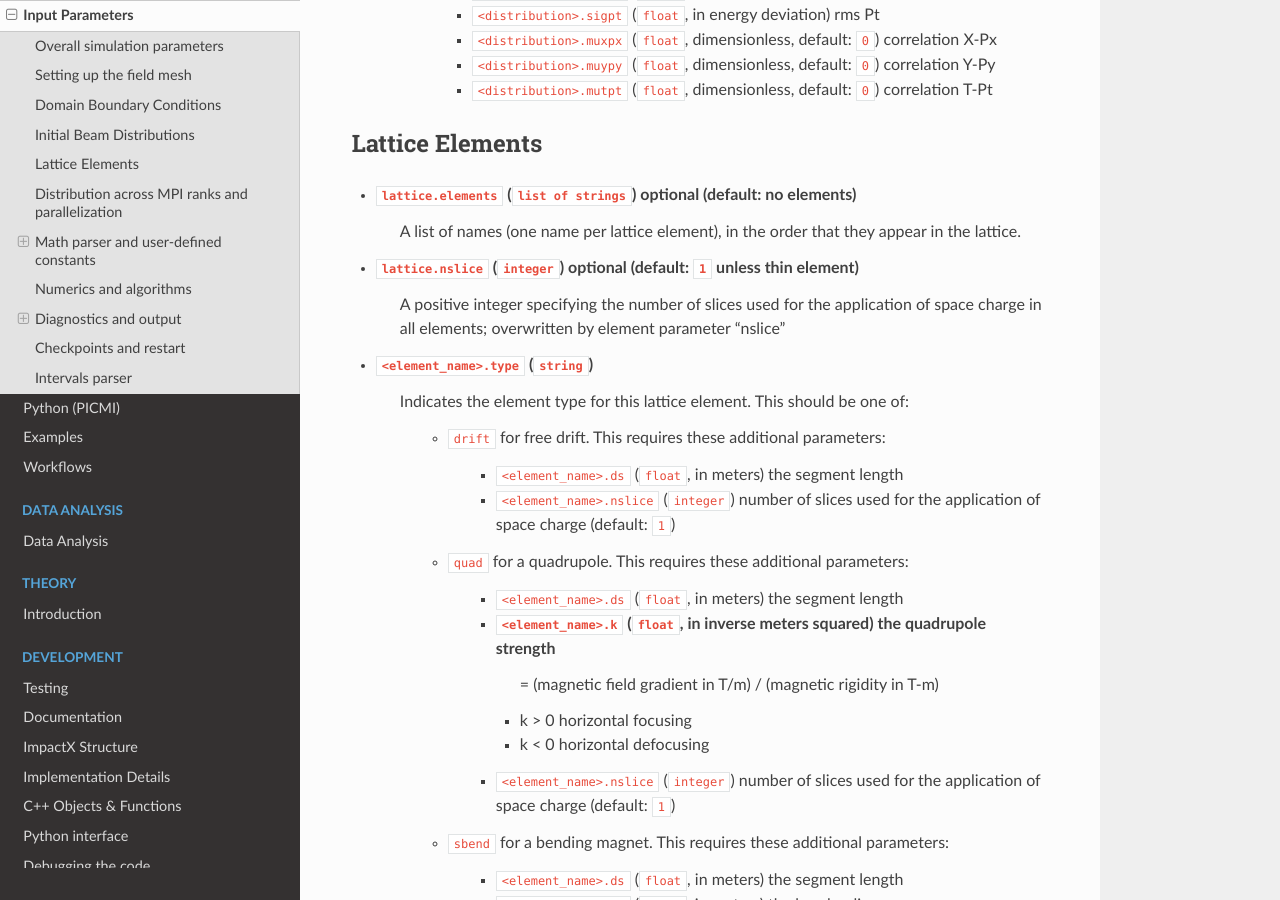
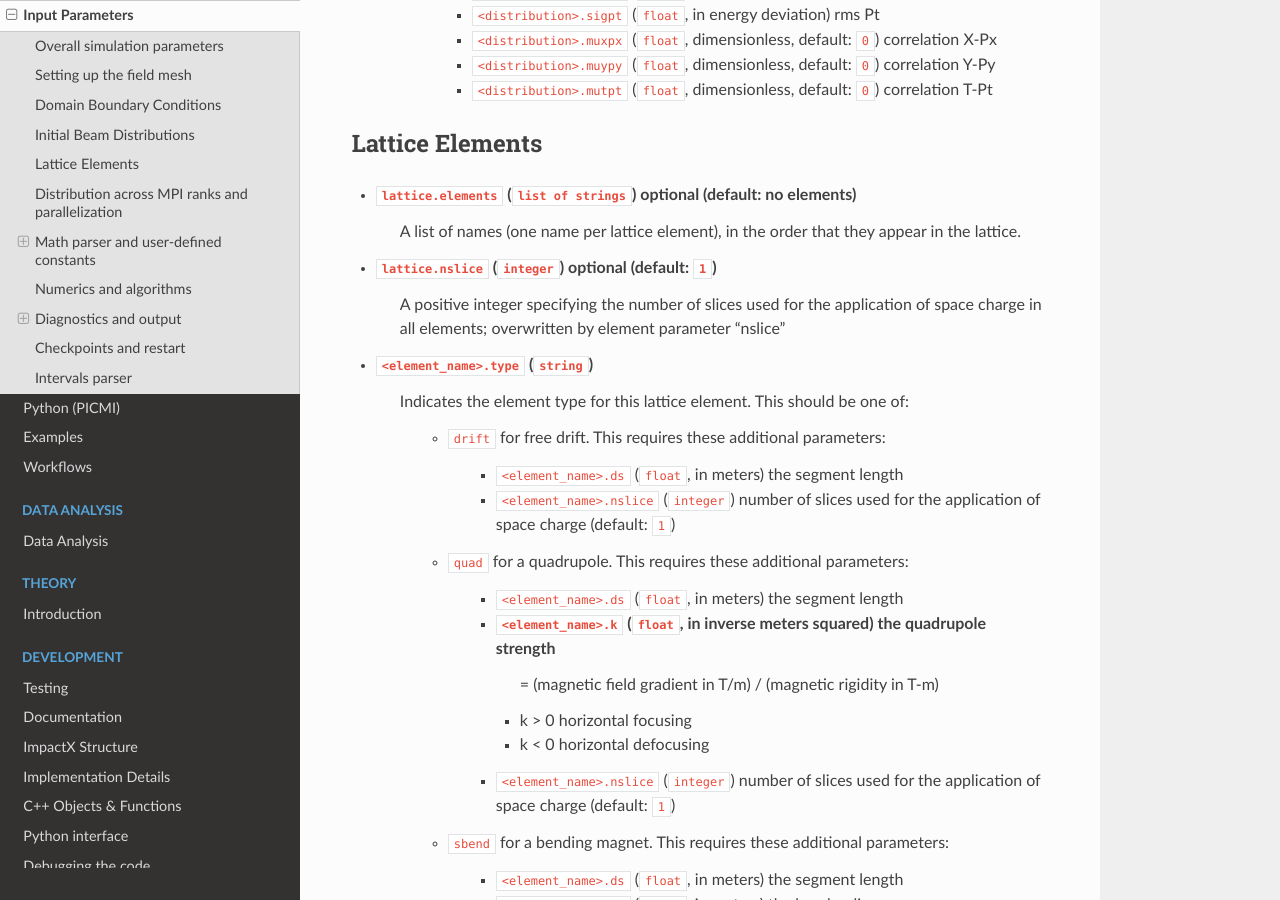
Before and after one commit to ECP-WarpX/impactx, a Sphinx documentation site: the page built from docs/source/usage/parameters.rst, in a window 1280 px wide and 900 px high, scrolled down 3456 px. Built offline with Sphinx 7.4.7 and the Read the Docs theme 2.0.0, drawn with Linux system fonts in a browser that asks for light colours; pages that are not in the unit, such as notebooks, are missing from menus; some of the changed text lies outside the part shown.

Commit message:
Fix documentation comment

```diff
--- a/docs/source/usage/parameters.rst
+++ b/docs/source/usage/parameters.rst
@@ -172,7 +172,7 @@ Lattice Elements
     A list of names (one name per lattice element), in the order that they
     appear in the lattice.
 
-* ``lattice.nslice`` (``integer``) optional (default: ``1`` unless thin element)
+* ``lattice.nslice`` (``integer``) optional (default: ``1``)
     A positive integer specifying the number of slices used for the application of
     space charge in all elements; overwritten by element parameter "nslice"
 
```
Also changed, not shown: other parts of docs/source/usage/parameters.rst (+1 -1 lines).
